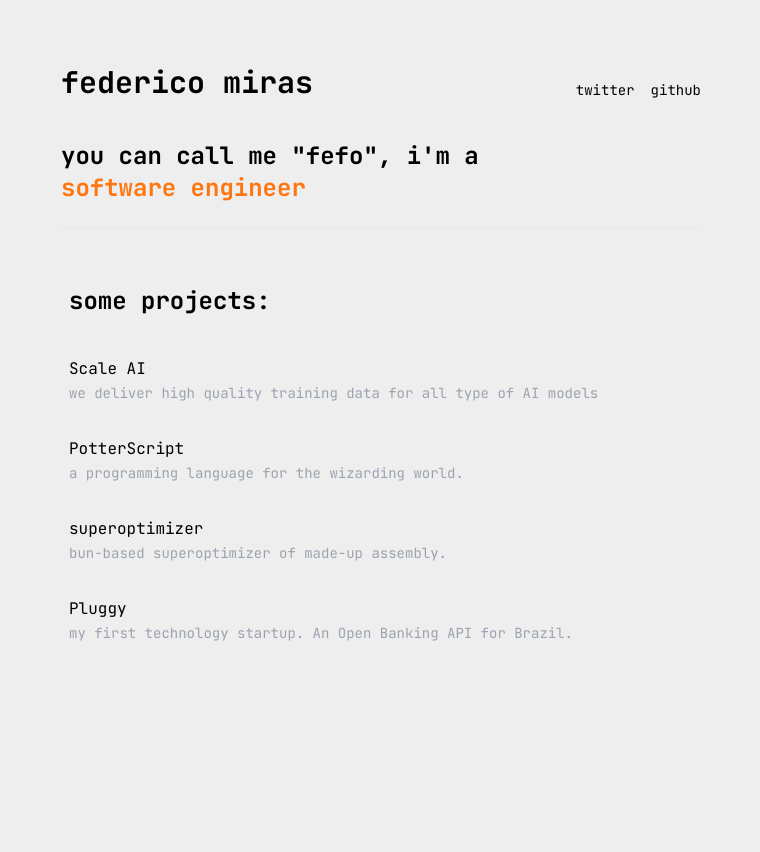
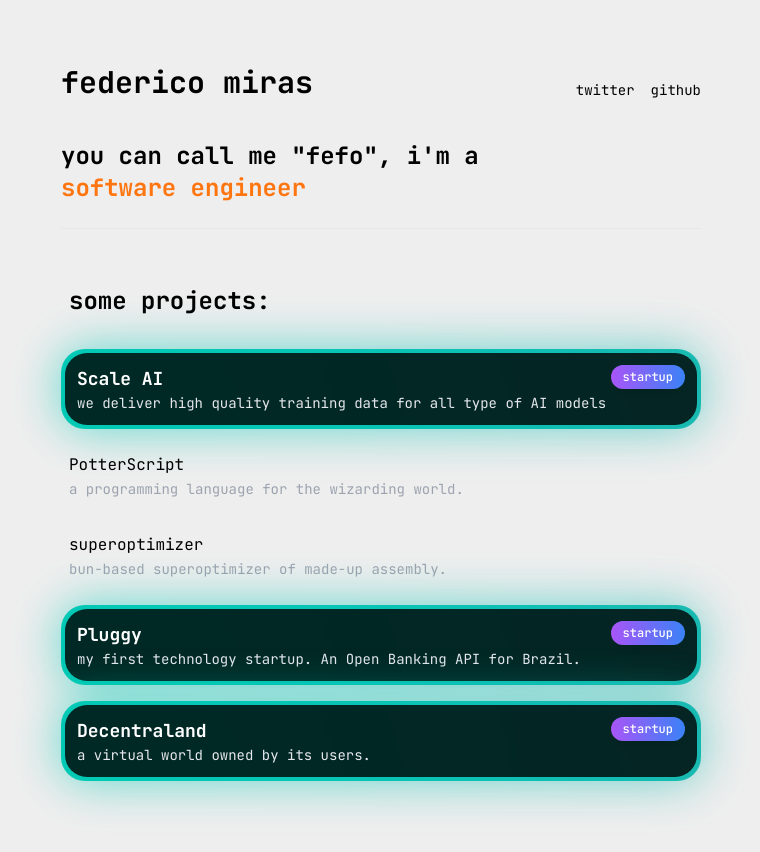
Before and after one commit to fmiras/fmiras.com, a Next.js app: page / in a window 1280 px wide. Shown: the top 852 px of the page, without its empty margins (259-1019 px from the left). Built offline with nearby package versions, Linux system fonts and the light colour scheme.

Commit message:
add startup cards

```diff
--- a/app/page.tsx
+++ b/app/page.tsx
@@ -3,6 +3,7 @@
 import { Computer } from './computer'
 import { CoffeeMachine } from './coffee-machine'
 import { Gameboy } from './gameboy'
+import { BackgroundGradient } from '@/components/ui/backend-gradient'
 
 declare var window: Window & { keyboard: string[] }
 
@@ -10,18 +11,15 @@
   name: string
   url: string
   description: string
+  isStartup?: boolean
 }
 
 const projects = [
-  // {
-  //   name: 'GameGirl',
-  //   url: 'https://github.com/fmiras/gamegirl',
-  //   description: 'Classic Nintendo Game Boy emulator written in Rust, compiled to WebAssembly.'
-  // },
   {
     name: 'Scale AI',
     url: 'https://scale.com',
-    description: 'we deliver high quality training data for all type of AI models'
+    description: 'we deliver high quality training data for all type of AI models',
+    isStartup: true
   },
   {
     name: 'PotterScript',
@@ -36,7 +34,14 @@
   {
     name: 'Pluggy',
     url: 'https://pluggy.ai',
-    description: 'my first technology startup. An Open Banking API for Brazil.'
+    description: 'my first technology startup. An Open Banking API for Brazil.',
+    isStartup: true
+  },
+  {
+    name: 'Decentraland',
+    url: 'https://decentraland.org',
+    description: 'a virtual world owned by its users.',
+    isStartup: true
   }
 ]
 
@@ -141,7 +146,28 @@
         <h2 className="text-2xl font-bold my-6 p-2">some projects:</h2>
 
         <ul className="flex flex-col space-y-4">
-          {projects.map((project: Project) => (
+          {projects.map((project: Project) =>
+            project.isStartup ? (
+              <BackgroundGradient key={project.name} containerClassName="w-full">
+                <a
+                  href={project.url}
+                  target="_blank"
+                  className="block rounded-[22px] p-3 transition-colors duration-300 ease-in-out cursor-pointer bg-black/80 backdrop-blur-sm"
+                >
+                  <li className="text-white">
+                    <div className="flex items-start justify-between">
+                      <div className="flex flex-col">
+                        <span className="font-bold text-lg">{project.name}</span>
+                        <span className="text-sm text-gray-200">{project.description}</span>
+                      </div>
+                      <span className="text-xs px-3 py-1 bg-gradient-to-r from-purple-500 to-blue-500 rounded-full font-medium shadow-lg">
+                        startup
+                      </span>
+                    </div>
+                  </li>
+                </a>
+              </BackgroundGradient>
+            ) : (
               <a
                 key={project.name}
                 href={project.url}
@@ -149,16 +175,13 @@
                 className="rounded-md p-2 transition-colors duration-300 ease-in-out cursor-pointer hover:shadow-md hover:bg-black hover:text-white dark:hover:bg-white dark:hover:text-black hover:font-bold"
               >
                 <li>
-                {' '}
                   {project.name}
                   <br />
-                <span
-                  className="text-sm text-gray-400
-                "
-                >{` ${project.description}`}</span>
+                  <span className="text-sm text-gray-400">{` ${project.description}`}</span>
                 </li>
               </a>
-          ))}
+            )
+          )}
         </ul>
       </section>
 
--- /dev/null
+++ b/components/ui/backend-gradient.tsx
@@ -0,0 +1,72 @@
+import { cn } from '@/utils/cn'
+import React from 'react'
+import { motion } from 'framer-motion'
+
+export const BackgroundGradient = ({
+  children,
+  className,
+  containerClassName,
+  animate = true
+}: {
+  children?: React.ReactNode
+  className?: string
+  containerClassName?: string
+  animate?: boolean
+}) => {
+  const variants = {
+    initial: {
+      backgroundPosition: '0 50%'
+    },
+    animate: {
+      backgroundPosition: ['0, 50%', '100% 50%', '0 50%']
+    }
+  }
+  return (
+    <div className={cn('relative p-[4px] group', containerClassName)}>
+      <motion.div
+        variants={animate ? variants : undefined}
+        initial={animate ? 'initial' : undefined}
+        animate={animate ? 'animate' : undefined}
+        transition={
+          animate
+            ? {
+                duration: 5,
+                repeat: Infinity,
+                repeatType: 'reverse'
+              }
+            : undefined
+        }
+        style={{
+          backgroundSize: animate ? '400% 400%' : undefined
+        }}
+        className={cn(
+          'absolute inset-0 rounded-3xl z-[1] opacity-60 group-hover:opacity-100 blur-xl  transition duration-500',
+          ' bg-[radial-gradient(circle_farthest-side_at_0_100%,#00ccb1,transparent),radial-gradient(circle_farthest-side_at_100%_0,#7b61ff,transparent),radial-gradient(circle_farthest-side_at_100%_100%,#ffc414,transparent),radial-gradient(circle_farthest-side_at_0_0,#1ca0fb,#141316)]'
+        )}
+      />
+      <motion.div
+        variants={animate ? variants : undefined}
+        initial={animate ? 'initial' : undefined}
+        animate={animate ? 'animate' : undefined}
+        transition={
+          animate
+            ? {
+                duration: 5,
+                repeat: Infinity,
+                repeatType: 'reverse'
+              }
+            : undefined
+        }
+        style={{
+          backgroundSize: animate ? '400% 400%' : undefined
+        }}
+        className={cn(
+          'absolute inset-0 rounded-3xl z-[1]',
+          'bg-[radial-gradient(circle_farthest-side_at_0_100%,#00ccb1,transparent),radial-gradient(circle_farthest-side_at_100%_0,#7b61ff,transparent),radial-gradient(circle_farthest-side_at_100%_100%,#ffc414,transparent),radial-gradient(circle_farthest-side_at_0_0,#1ca0fb,#141316)]'
+        )}
+      />
+
+      <div className={cn('relative z-10', className)}>{children}</div>
+    </div>
+  )
+}
--- /dev/null
+++ b/utils/cn.ts
@@ -0,0 +1,6 @@
+import { ClassValue, clsx } from 'clsx'
+import { twMerge } from 'tailwind-merge'
+
+export function cn(...inputs: ClassValue[]) {
+  return twMerge(clsx(inputs))
+}
```
Also changed, not shown: 1 other file (tests, documents, lock files or other folders). Lines whose indentation alone changed are shown as unchanged.
